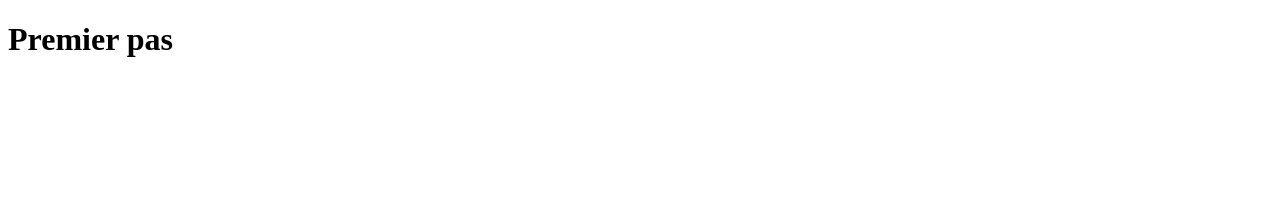
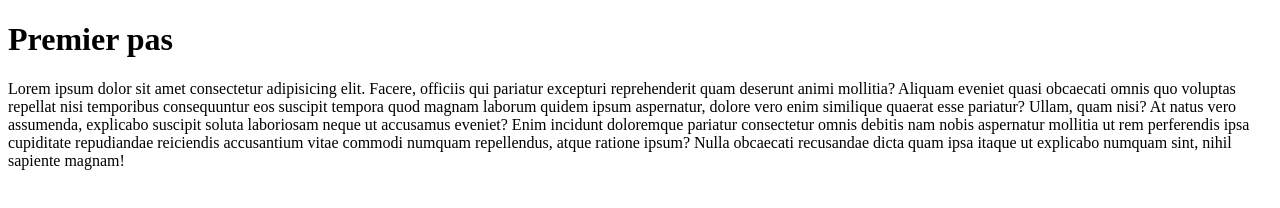
Before and after one commit to dylaneboss/github-video, a plain HTML site: page index.html in a window 1280 px wide. Drawn offline with Linux system fonts and the light colour scheme.

Commit message:
ajout paragraphe

```diff
--- a/index.html
+++ b/index.html
@@ -10,5 +10,6 @@
     <head>
         <h1>Premier pas</h1>
     </head>
+    <p>Lorem ipsum dolor sit amet consectetur adipisicing elit. Facere, officiis qui pariatur excepturi reprehenderit quam deserunt animi mollitia? Aliquam eveniet quasi obcaecati omnis quo voluptas repellat nisi temporibus consequuntur eos suscipit tempora quod magnam laborum quidem ipsum aspernatur, dolore vero enim similique quaerat esse pariatur? Ullam, quam nisi? At natus vero assumenda, explicabo suscipit soluta laboriosam neque ut accusamus eveniet? Enim incidunt doloremque pariatur consectetur omnis debitis nam nobis aspernatur mollitia ut rem perferendis ipsa cupiditate repudiandae reiciendis accusantium vitae commodi numquam repellendus, atque ratione ipsum? Nulla obcaecati recusandae dicta quam ipsa itaque ut explicabo numquam sint, nihil sapiente magnam!</p>
 </body>
 </html>
```
